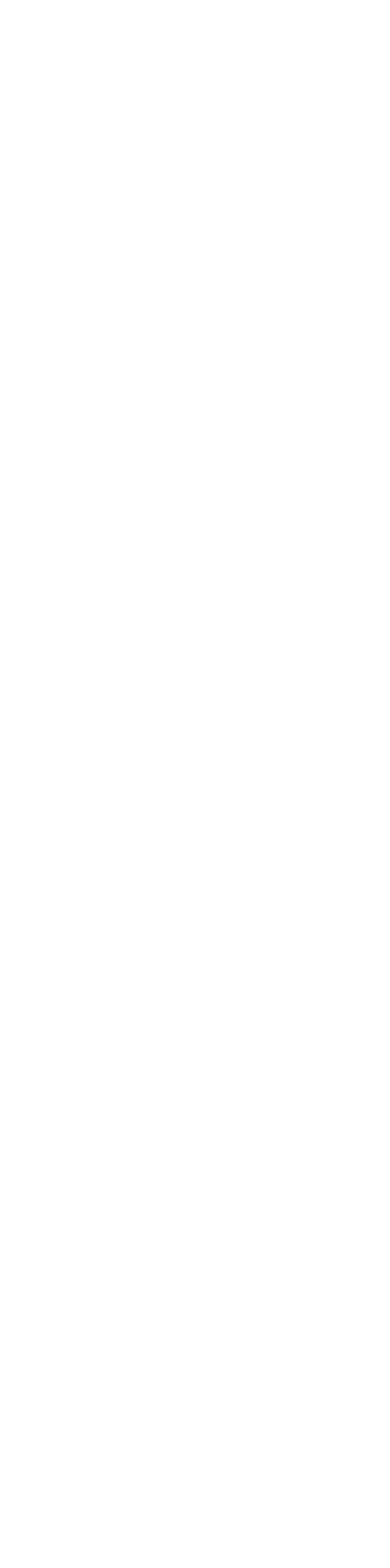
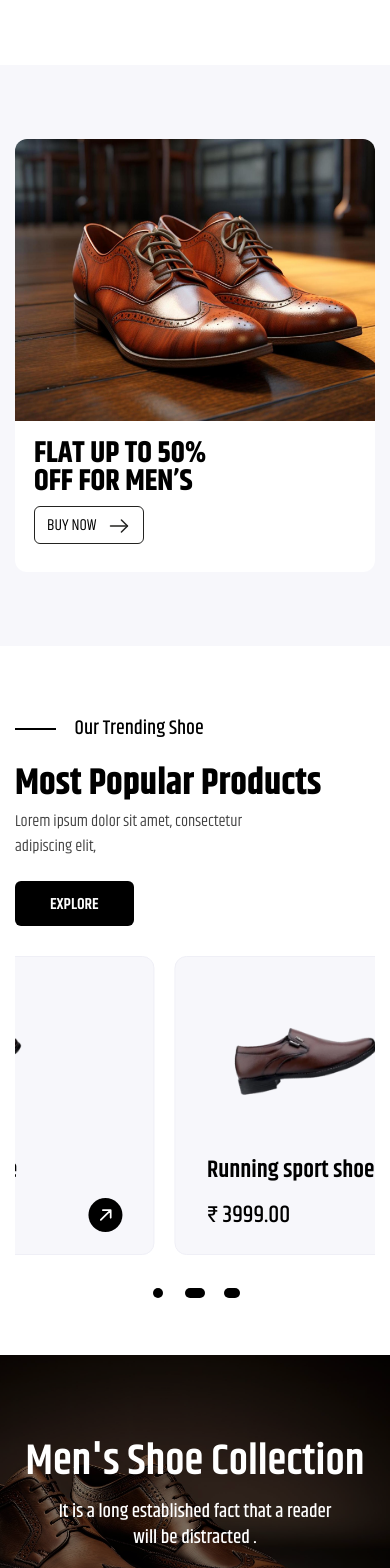
Before and after one commit to shishpal2000/Shoe-frontend, a Next.js app: page /homePage in a window 390 px wide. Shown: the part 1660-3228 px from the top of the page. Before the commit the page ends 1725 px from the top, so only its background shows below. Built offline with nearby package versions, Linux system fonts and the light colour scheme.

Commit message:
work on home page responsive

```diff
--- a/src/app/globals.css
+++ b/src/app/globals.css
@@ -85,3 +85,9 @@ body {
 .testimonialSliderContainer .slick-slider {
   width: 100%;
 }
+
+@media only screen and (max-width: 944px) {
+  .popular_propduct_slider .slick-slider .slick-track {
+    gap: 20px;
+  }
+}
--- a/src/app/homePage/page.jsx
+++ b/src/app/homePage/page.jsx
@@ -15,10 +15,10 @@ const HomePage = () => {
     <>
       <HeroSection />
       <Categories />
-      {/* <HomeGallery /> */}
-      {/* <PopularProducts /> */}
-      {/* <ShoeCollection /> */}
-      {/* <BestSellingProducts /> */}
+      <HomeGallery />
+      <PopularProducts />
+      <ShoeCollection />
+      <BestSellingProducts />
       {/* <WeOffer /> */}
       {/* <Testimonial /> */}
     </>
--- a/src/styles/bestSellingProduct.module.css
+++ b/src/styles/bestSellingProduct.module.css
@@ -43,3 +43,30 @@
   margin-top: 60px;
   width: 100%;
 }
+
+@media only screen and (max-width: 942px) {
+  .content {
+    margin-top: 40px;
+  }
+
+  .tab {
+    font-size: 17px;
+    padding: 10px 20px 8px 20px;
+  }
+
+  .tab_btn_container {
+    gap: 20px;
+  }
+}
+
+@media only screen and (max-width: 427px) {
+  .tab_btn_container {
+    gap: 10px;
+    margin: 0;
+  }
+
+  .tab {
+    font-size: 13px;
+    padding: 5px 15px 1px 15px;
+  }
+}
--- a/src/styles/collection.module.css
+++ b/src/styles/collection.module.css
@@ -1,4 +1,3 @@
-
 .collection_container {
   gap: 53.38px;
   display: flex;
@@ -12,13 +11,12 @@
   position: relative;
   border-radius: 12px;
   max-width: calc(100% / 3 - 36px);
-    border: 1.53px solid #DEDEDE;
+  border: 1.53px solid #dedede;
   font-family: "Khand", sans-serif;
   padding: 36.74px 30.62px 45.3px 30.62px;
 }
 
-
-.productCard figure  {
+.productCard figure {
   width: 285.51px;
   height: 285.51px;
   overflow: hidden;
@@ -31,8 +29,7 @@
   object-fit: contain;
 }
 
-.productCard
-.tag {
+.productCard .tag {
   left: 0;
   top: 39.04px;
   font-weight: 500;
@@ -58,8 +55,7 @@
   height: 21.21px;
 }
 
-.productCard
-.learnMore{
+.productCard .learnMore {
   width: 34.57px;
   height: 34.57px;
   display: flex;
@@ -69,31 +65,30 @@
   background-color: rgb(0, 0, 0);
 }
 
-.productCard .proDetail
-.proName {
+.productCard .proDetail .proName {
   font-size: 24px;
   font-weight: 600;
   color: #000000;
   line-height: 33.15px;
+  white-space: nowrap;
+  text-overflow: ellipsis;
+  overflow: hidden;
 }
 
-.productCard .proDetail
-.bar {
+.productCard .proDetail .bar {
   margin-top: 15.33px;
   display: flex;
   align-items: center;
   justify-content: space-between;
 }
 
-.productCard .proDetail .bar
-.price {
+.productCard .proDetail .bar .price {
   gap: 44.93px;
   display: flex;
   align-items: flex-end;
 }
 
-.productCard .proDetail .bar .price
-.offerPrice {
+.productCard .proDetail .bar .price .offerPrice {
   font-weight: 400;
   font-size: 18.37px;
   line-height: 25.37px;
@@ -104,3 +99,109 @@
   font-size: 13.78px;
   line-height: 19.03px;
 }
+
+@media only screen and (max-width: 1122px) {
+  .collection_container {
+    gap: 30px;
+  }
+
+  .productCard {
+    padding: 30px;
+    max-width: calc(100% / 3 - 20px);
+  }
+
+  .productCard figure {
+    width: 180px;
+    height: 180px;
+  }
+}
+
+@media only screen and (max-width: 942px) {
+  .collection_container {
+    gap: 20px;
+  }
+
+  .productCard {
+    padding: 20px;
+    max-width: calc(100% / 3 - 14px);
+  }
+
+  .productCard figure {
+    width: 160px;
+    height: 160px;
+  }
+
+  .productCard .proDetail .proName {
+    font-size: 19px;
+    line-height: 27px;
+  }
+
+  .productCard .proDetail .bar {
+    margin-top: 8px;
+  }
+}
+
+@media only screen and (max-width: 782px) {
+  .productCard {
+    padding: 10px;
+    max-width: calc(100% / 2 - 10px);
+  }
+
+  .productCard .proDetail .proName {
+    font-size: 17px;
+    line-height: 20px;
+  }
+
+  .productCard .proDetail .bar {
+    gap: 10px;
+    flex-direction: column;
+    align-items: flex-start;
+  }
+
+  .productCard .wishlist {
+    top: 10px;
+    right: 10px;
+  }
+
+  .productCard .tag {
+    top: 10px;
+  }
+}
+
+@media only screen and (max-width: 427px) {
+  .collection_container {
+    gap: 10px;
+  }
+
+  .productCard {
+    padding: 7px;
+    max-width: calc(100% / 2 - 5px);
+  }
+
+  .productCard figure {
+    width: 120px;
+    height: 120px;
+  }
+
+  .productCard .learnMore {
+    height: 22px;
+    width: 22px;
+  }
+
+  .productCard .learnMore img {
+    object-fit: contain;
+    width: 10px;
+    height: 10px;
+  }
+
+  .productCard .tag {
+    font-size: 10px;
+    padding: 3px 11px;
+  }
+
+  .productCard .proDetail .bar .price {
+    flex-direction: column;
+    gap: 2px;
+    align-items: flex-start;
+  }
+}
--- a/src/styles/homeGallery.module.css
+++ b/src/styles/homeGallery.module.css
@@ -1,9 +1,7 @@
-
 .homeGallery_main {
   padding: 74px 0;
-    background-color: #F7F7FB;
+  background-color: #f7f7fb;
 }
-
 
 .gallery_items {
   overflow: hidden;
@@ -30,7 +28,7 @@
 .gallery_items .left .content h3 {
   font-size: 96px;
   font-weight: 700;
-    color: #FFFFFF;
+  color: #ffffff;
   line-height: 105.6px;
   text-transform: uppercase;
   font-family: "Khand", sans-serif;
@@ -41,7 +39,7 @@
   max-width: 60%;
   overflow: hidden;
   border-radius: 12px;
-    background-color: #FFFFFF;
+  background-color: #ffffff;
 }
 
 .gallery_items figure Image {
@@ -51,7 +49,7 @@
 }
 
 .gallery_items .right .content {
-    padding: 19px 0 28px 46px ;
+  padding: 19px 0 28px 46px;
 }
 
 .gallery_items .right .content h3 {
@@ -62,3 +60,62 @@
   text-transform: uppercase;
   font-family: "Khand", sans-serif;
 }
+
+@media only screen and (max-width: 1159px) {
+  .gallery_items .left figure {
+    height: 570px !important;
+  }
+
+  .gallery_items .left .content h3 {
+    font-size: 70px;
+    line-height: 70px;
+  }
+
+  .gallery_items .right figure {
+    height: 384px !important;
+  }
+
+  .gallery_items .right .content h3 {
+    font-size: 45px;
+    line-height: 43px;
+    margin-bottom: 10px;
+  }
+
+  .gallery_items .right .content {
+    padding: 19px 0 28px 19px;
+  }
+}
+
+@media only screen and (max-width: 738px) {
+  .gallery_items .left figure {
+    height: 430px !important;
+  }
+
+  .gallery_items .left .content h3 {
+    font-size: 45px;
+    line-height: 50px;
+  }
+
+  .gallery_items .right figure {
+    height: 282px !important;
+  }
+
+  .gallery_items .right .content h3 {
+    font-size: 30px;
+    line-height: 28px;
+  }
+}
+
+@media only screen and (max-width: 635px) {
+  .gallery_items .left {
+    display: none;
+  }
+
+  .gallery_items .right {
+    max-width: 100%;
+  }
+
+  .gallery_items .right figure {
+    height: initial;
+  }
+}
--- a/src/styles/popularProduct.module.css
+++ b/src/styles/popularProduct.module.css
@@ -1,4 +1,3 @@
-
 .popular_product_main {
   padding: 68px 0 96px 0;
 }
@@ -37,8 +36,6 @@
   background-color: #000000;
 }
 
-
-
 .popular_product_items .left .content h3 {
   font-size: 48px;
   line-height: 50px;
@@ -51,7 +48,7 @@
   font-size: 16px;
   line-height: 24.46px;
   font-weight: 400;
-    color: #000000BF;
+  color: #000000bf;
   margin-bottom: 22px;
 }
 
@@ -60,12 +57,11 @@
   max-width: 70%;
 }
 
-.popular_product_items .right
-.shoeSlideCard {
+.popular_product_items .right .shoeSlideCard {
   border-radius: 12px;
   padding: 0 31px 21px 31px;
-    border: 1.73px solid #EFEFF6;
-    background-color: #F7F7FB;
+  border: 1.73px solid #efeff6;
+  background-color: #f7f7fb;
   cursor: pointer;
   overflow: hidden;
 }
@@ -79,14 +75,12 @@
   width: 100%;
   height: 100%;
   object-fit: cover;
-    transition: .4s ease-in-out;
+  transition: 0.4s ease-in-out;
 }
 
-.shoeSlideCard:hover
-figure img {
+.shoeSlideCard:hover figure img {
   transform: rotate(14deg);
 }
-
 
 .popular_product_items .right .shoeSlideCard h4 {
   font-size: 24px;
@@ -102,7 +96,6 @@ figure img {
   margin-top: 8.5px;
   justify-content: space-between;
 }
-
 
 .shoeSlideCard .bar .price {
   font-size: 24px;
@@ -124,11 +117,38 @@ figure img {
 }
 
 .shoeSlideCard .bar .learnMore img {
-    transition: .3s ease-in-out;
+  transition: 0.3s ease-in-out;
 }
 
-.popular_product_items .right .shoeSlideCard:hover
-.bar .learnMore
-img {
+.popular_product_items .right .shoeSlideCard:hover .bar .learnMore img {
   transform: rotate(45deg);
 }
+
+@media only screen and (max-width: 944px) {
+  .popular_product_items .left .content h3 {
+    font-size: 37px;
+    line-height: 40px;
+    font-weight: 700;
+    color: #000000;
+    margin-bottom: 6px;
+  }
+}
+
+@media only screen and (max-width: 830px) {
+  .popular_product_items {
+    flex-direction: column;
+  }
+
+  .popular_product_items .left,
+  .popular_product_items .right {
+    max-width: 100%;
+  }
+
+  .popular_product_items .left .content h3 br {
+    display: none;
+  }
+
+  /* .popular_product_items .left .vontent br {
+    display: none;
+  } */
+}
--- a/src/styles/secondaryBtn.module.css
+++ b/src/styles/secondaryBtn.module.css
@@ -10,10 +10,17 @@
   text-transform: uppercase;
   border: none;
   outline: none;
-    transition: .4s ease-in-out;
+  transition: 0.4s ease-in-out;
   font-family: "Khand", sans-serif;
 }
 
-.secondaryBtn:hover{
+.secondaryBtn:hover {
   background-color: #1a1a1a;
 }
+
+@media only screen and (max-width: 944px) {
+  .secondaryBtn {
+    font-size: 16px;
+    padding: 9px 35px 5px 35px;
+  }
+}
--- a/src/styles/shoeCollection.module.css
+++ b/src/styles/shoeCollection.module.css
@@ -51,5 +51,27 @@
   font-weight: 500;
   line-height: 26.61px;
   margin-bottom: 34px;
-  font-family: "Inter", sans-serif;
+  /* font-family: "Inter", sans-serif; */
+  font-family: "Khand", sans-serif;
 }
+
+@media only screen and (max-width: 830px) {
+  .shoe_collection_main .shoe_collect_items figure {
+    height: 340px;
+  }
+
+  .shoe_collect_items .content {
+    width: 100%;
+  }
+
+  .shoe_collect_items .content h3 {
+    font-size: 43px;
+    margin-bottom: 7px;
+  }
+
+  .shoe_collect_items .content p {
+    font-size: 18.99px;
+    line-height: 25.61px;
+    margin-bottom: 23px;
+  }
+}
```
Also changed, not shown: src/components/homePage/HomeGallery/HomeGallery.jsx (+22 -13 lines). Lines whose indentation alone changed are shown as unchanged.
